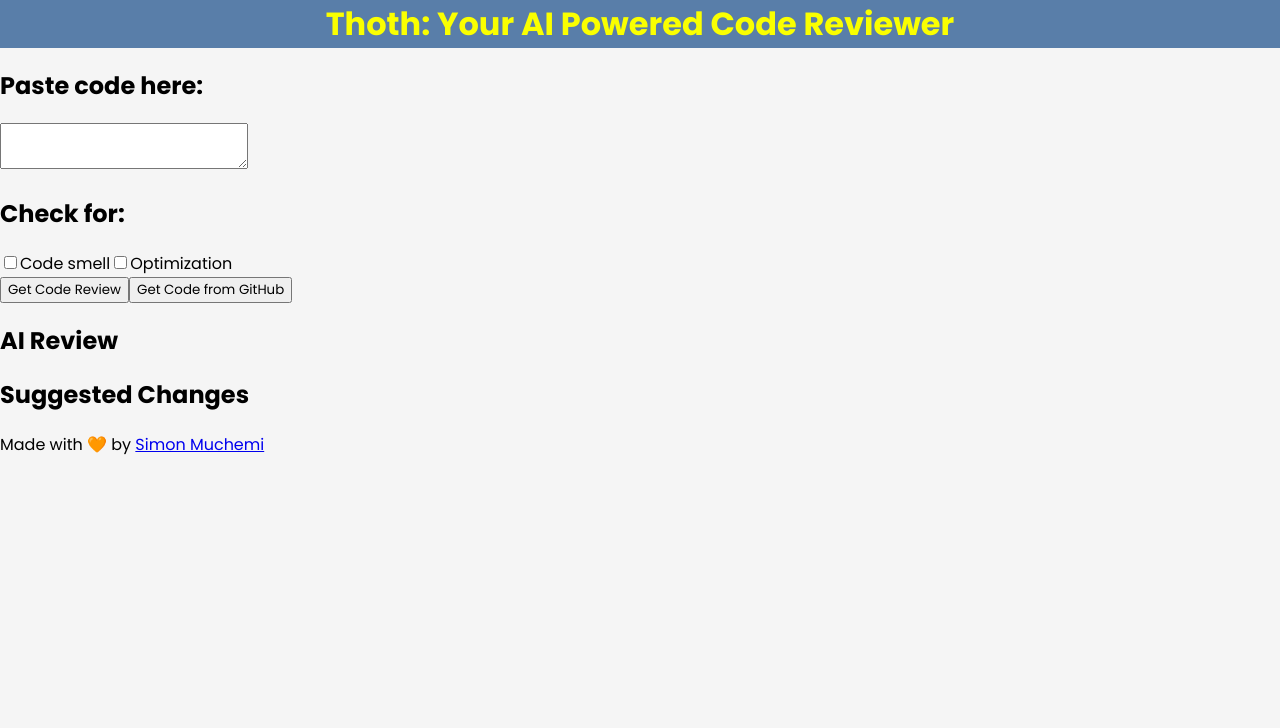
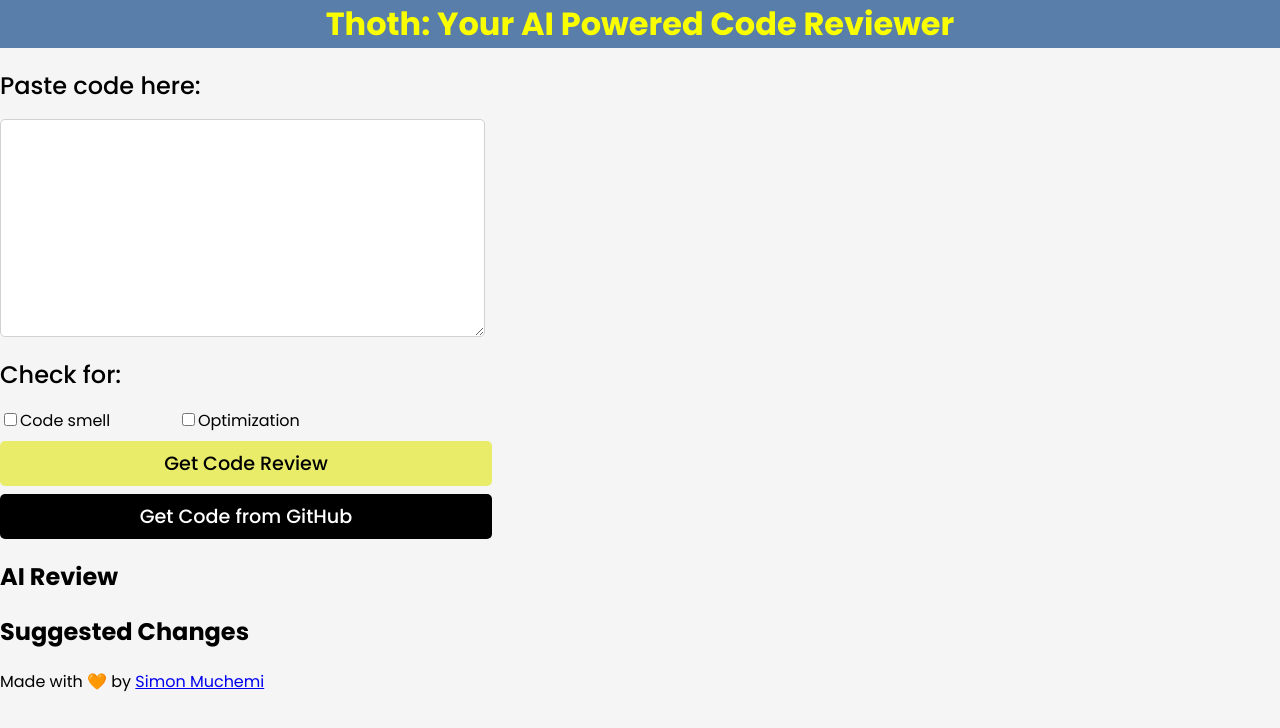
Before and after one commit to SymonMuchemi/Thoth-UI, a React (Vite) app: page / in a window 1280 px wide. Shown: the top 728 px of the page. Built offline with nearby package versions, Linux system fonts and the light colour scheme.

Commit message:
update: added individual id to buttons and rearranged labels and inputs

```diff
--- a/src/component/inputSide.jsx
+++ b/src/component/inputSide.jsx
@@ -2,19 +2,23 @@ import "./inputSide.css";
 
 function InputSide() {
   return (
-    <div>
+    <div className="container">
       <h2>Paste code here:</h2>
       <textarea />
       <h2>Check for:</h2>
       <div className="options">
-        <input type="checkbox" name="code-smell" id="code-smell" />
-        <label htmlFor="code-smell">Code smell</label>
-        <input type="checkbox" name="optimization" id="optimization" />
-        <label htmlFor="Optimization">Optimization</label>
+        <label htmlFor="code-smell">
+          <input type="checkbox" name="code-smell" id="code-smell" />
+          Code smell
+        </label>
+        <label htmlFor="Optimization">
+          <input type="checkbox" name="optimization" id="optimization" />
+          Optimization
+        </label>
       </div>
       <div className="buttons">
-        <button>Get Code Review</button>
-        <button>Get Code from GitHub</button>
+        <button id="review">Get Code Review</button>
+        <button id="github">Get Code from GitHub</button>
       </div>
     </div>
   );
```
